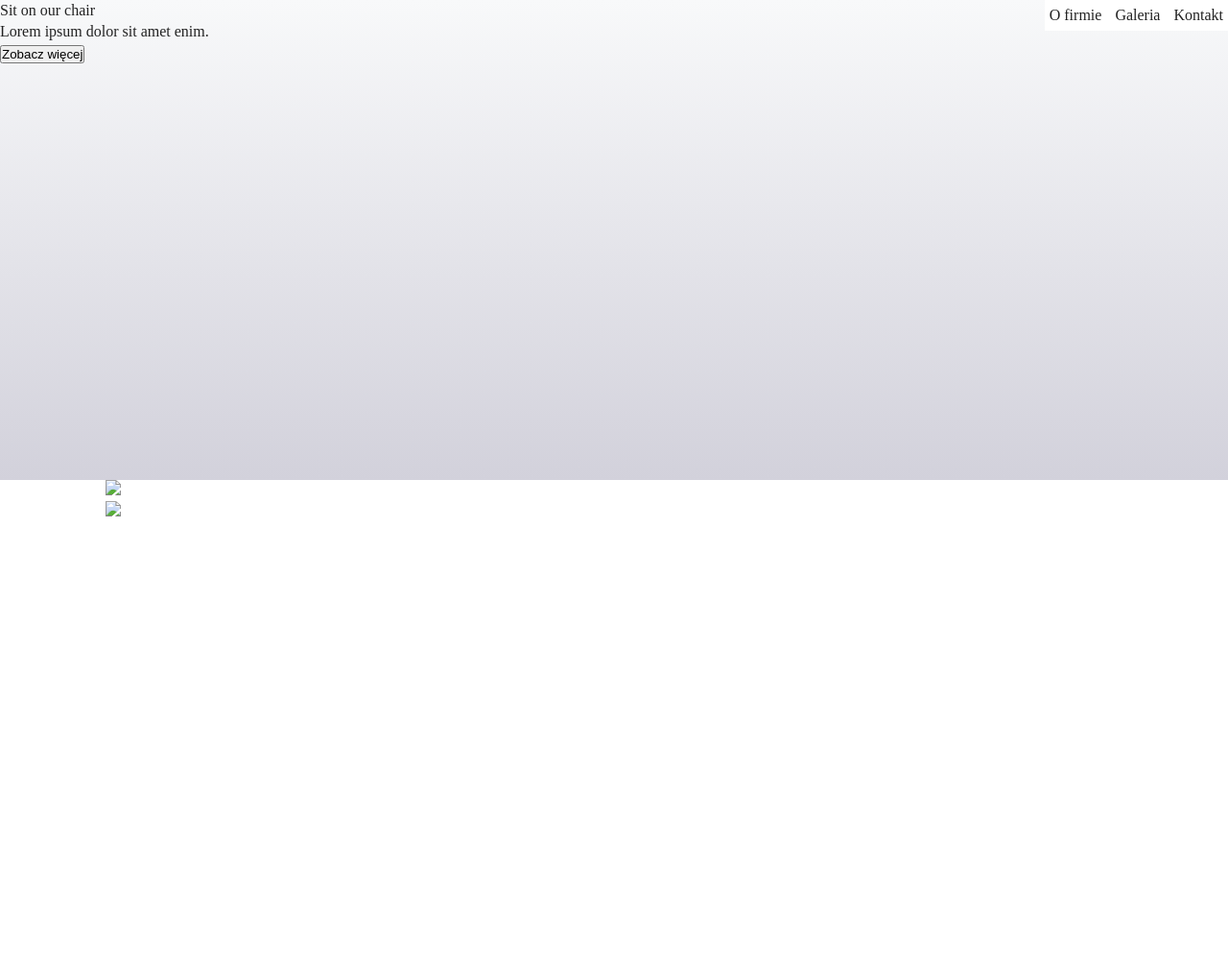
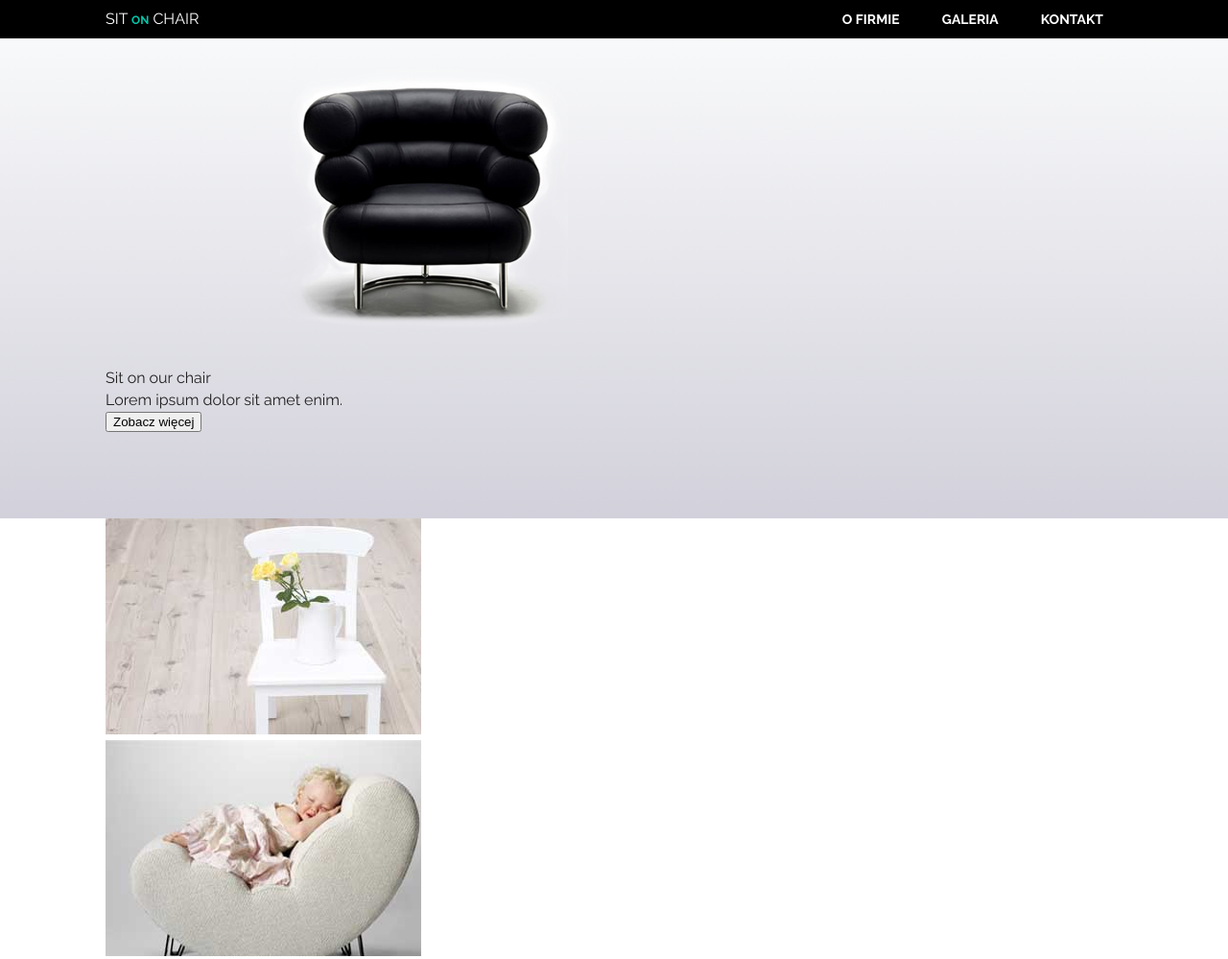
Before and after one commit to IzikR/sitOnChair, a plain HTML site: page index.html in a window 1280 px wide. Shown: the whole page at 96% size. Before the commit the page ends 800 px from the top, so only its background shows below. Drawn offline with Linux system fonts and the light colour scheme; files whose address does not match are found by name.

Commit message:
główne menu strony

```diff
--- a/css/style.css
+++ b/css/style.css
@@ -36,35 +36,103 @@
     color: #222;
     font-size: 1em;
     line-height: 1.4;
+    font-family: 'Raleway', sans-serif;
 }
 
-
-
-*{
-    margin: 0;
-    padding: 0;
-    box-sizing: border-box;
-}
-@@font-face {
-  font-family: "Raleway"
-  src: local("Raleway"), url("../raleway/raleway-black-webfront.woff"), format("woff");
-}
+/* ======================================================== */
+/* global class */
+/* ======================================================== */
 .container{
     width:1060px;
     margin: 0 auto;
 }
-.main-menu-options .main-menu-options-elm {
+/* ======================================================== */
+/* layout */
+/* ======================================================== */
+/* ======================================================== */
+/* header */
+/* ======================================================== */
+.page-header{
+    background-color: black;
+    height: 40px;
+
+}
+.page-logo{
+    float: left;
+    color: #fff;
+    text-transform: uppercase;
+    text-decoration: none;
+    line-height: 40px;
+}
+.page-logo span{
+    color: rgba(0, 200, 170, 1);
+    font-size: 12px;
+    font-weight: 700;
+}
+.page-nav{
+    float: right;
+
+}
+.page-nav ul{
+    text-align: right;
+}
+.page-nav li{
     display: inline-block;
-    margin: 5px;
-}
-.main-menu-options{
-    list-style:none;
-    float: right;
-    position: relative;
-    background-color: #fff;
+    position:relative;
 }
 
-header{
+.page-nav li a{
+    text-decoration: none;
+    display:block;
+    padding: 0 20px;
+    line-height: 40px;
+    color: #fff;
+    text-transform: uppercase;
+    font-size: 14px;
+    font-weight: 600;
+}
+.page-nav-sublist{
+    position: absolute;
+    top: 45px;
+    left: -10px;
+    background: #000;
+    width: 150px;
+    padding: 10px 0;
+
+    visibility: hidden;
+    opacity: 0;
+    transition: 0.5s opacity, 0.5s top;
+}
+.page-nav-sublist:before{
+    content:"";
+    width:0;
+    height:0;
+    border: 10px solid transparent;
+    border-bottom-color: #000;
+    margin-left: -10px;
+    position: absolute;
+    left: 50%;
+    top: -20px;
+}
+.page-nav-sublist li{
+    display: block;
+    text-align: left;
+}
+.page-nav-sublist li a{
+    text-transform: none;
+    font-weight: normal;
+    line-height: 32px;
+}
+.page-nav li:hover .page-nav-sublist{
+    opacity: 1;
+    visibility: visible;
+    top: 55px;
+}
+
+/* ======================================================== */
+/* section with (potential) slider */
+/* ======================================================== */
+.page-sect-title{
   width: 100%;
   height: 500px;
   background: #f8f9fa;
@@ -73,3 +141,8 @@
     background: linear-gradient(#f8f9fa 0%, #d2d1db 100%);
     filter: progid:DXImageTransform.Microsoft.gradient( startColorstr='#f8f9fa', endColorstr='#d2d1db',GradientType=0 );
 }
+.page-sect-title-image .page-sect-title-text{
+    display: inline-block;
+    width: 50%;
+
+}
--- a/index.html
+++ b/index.html
@@ -1,5 +1,5 @@
 <!DOCTYPE html>
-<html lang="en">
+<html lang="pl">
 <head>
     <meta charset="utf-8">
     <meta http-equiv="x-ua-compatible" content="ie=edge">
@@ -9,37 +9,56 @@
     <link rel="apple-touch-icon" href="apple-touch-icon.png">
     <link rel="stylesheet" href="css/reset.css">
     <link rel="stylesheet" href="css/style.css">
-    <title>CodersLab</title>
+    <link href="https://fonts.googleapis.com/css?family=Raleway:300,400,700&amp;subset=latin-ext" rel="stylesheet">
+    <title>Sit on Chair</title>
 </head>
 <body>
-    <menu class='main-menu'>
-        <div class='main-menu-logo'></div>
-        <ul class='main-menu-options'>
-            <li class='main-menu-options-elm'>O firmie</li>
-            <li class='main-menu-options-elm'>Galeria</li>
-            <li class='main-menu-options-elm'>Kontakt</li>
+    <div class="wrap-all">
+        <header class='page-header'>
+
+            <div class='container clearfix'>
+
+                    <a href="/" class="page-logo">Sit <span>on</span> Chair
+
+            <nav class="page-nav">
+                <ul class='page-nav-list'>
+                    <li>
+                        <a href="">O firmie</a>
+                        <ul class='page-nav-sublist'>
+                            <li><a href="" >Aktualności</a></li>
+                            <li><a href="" >Nasz Team</a></li>
+                            <li><a href="">Historia</a></li>
                         </ul>
-
-    </menu>
-    <header class='main-header'>
+                    </li>
+                    <li class='main-menu-options-elm'>
+                        <a href="">Galeria</a>
+                    </li>
+                    <li class='main-menu-options-elm'>
+                        <a href="">Kontakt</a>
+                    </li>
+                </ul>
+            </nav>
+            </div>
+        </header>
+        <section class='page-sect-title'>
             <div class='container'>
-            <!--<div class='main-header-image'>
-                <img src="/Users/izabela/Desktop/coderslab/warsztaty_moje/images/black_chair.png"> -->
+                <div class='page-sect-title-image'>
+                    <img src="/Users/izabela/Desktop/coderslab/sitOnChair/img/black_chair.png">
                 </div>
-            <div class='main-header-text'>
+                <div class='page-sect-title-text'>
                     <h2>Sit on our chair</h2>
                     <p>Lorem ipsum dolor sit amet enim. </p>
-                <button type="submit" class='main-header-button'>Zobacz więcej</button>
+                    <button type="submit" class='page-sect-title-button'>Zobacz więcej</button>
                 </div>
             </div>
-    </header>
+        </section>
         <section class='main-section'>
             <div class='container'>
                 <div class='main-section-box'>
-                <img src="images/box1_img.jpg">
+                    <img src="/Users/izabela/Desktop/coderslab/sitOnChair/img/box1_img.jpg">
                 </div>
                 <div class='main-section-box'>
-                <img src="images/box2_img.jpg">
+                    <img src="/Users/izabela/Desktop/coderslab/sitOnChair/img/box2_img.jpg">
                 </div>
                 <div class='main-section-box'></div>
             </div>
@@ -55,5 +74,6 @@
             <form></form>
         </section>
         <footer class='main-footer'></footer>
+    </div>
 </body>
 </html>
```
Lines whose indentation alone changed are shown as unchanged.
